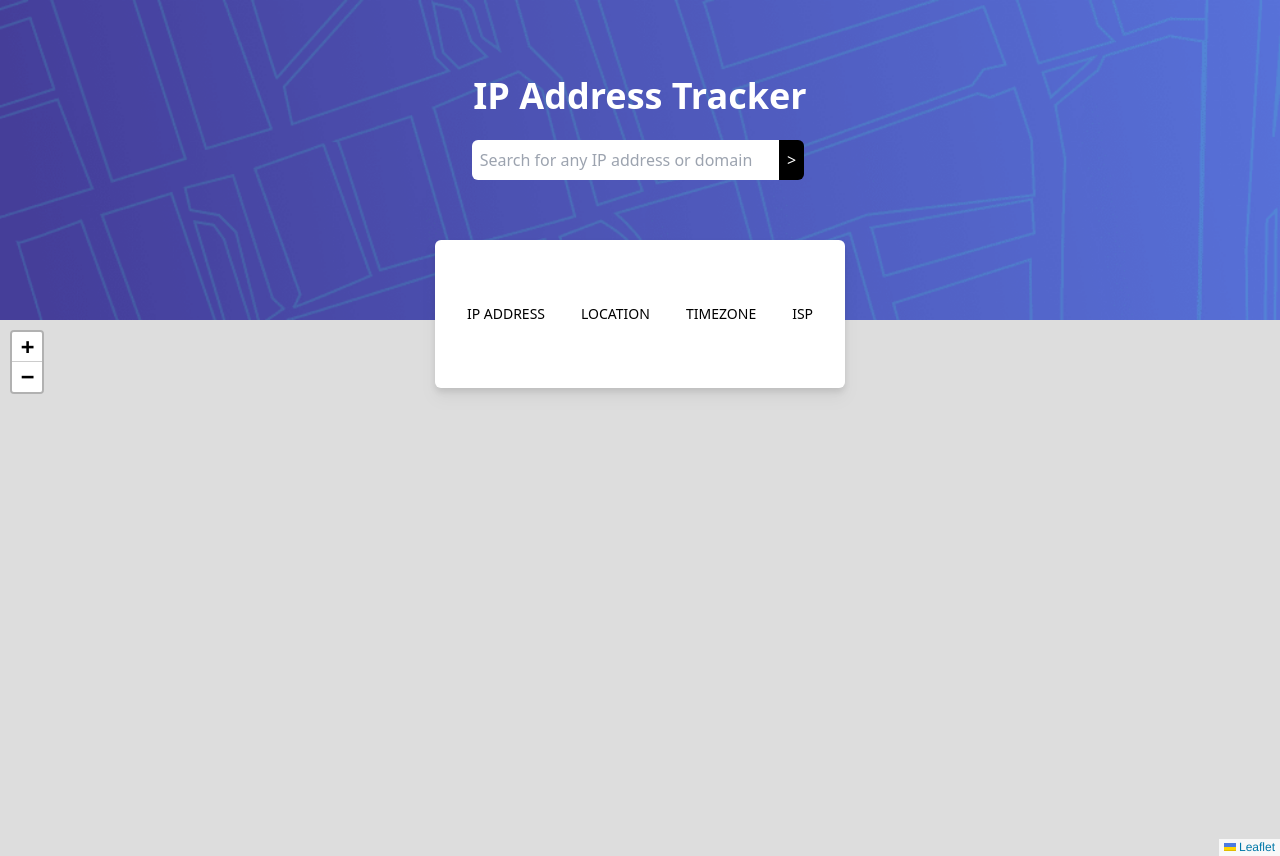
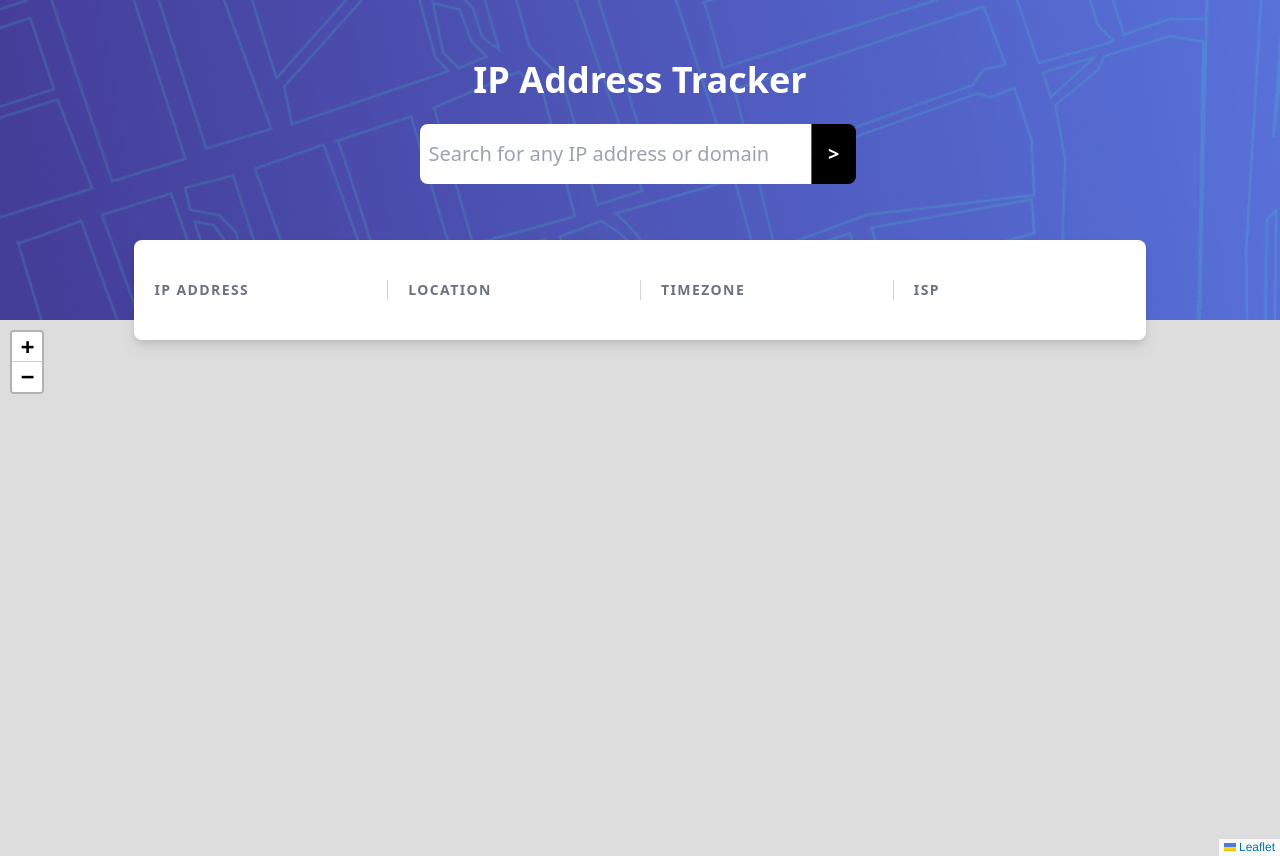
Before and after one commit to DavidSwanberg/ip-address-tracker, a website built with Vite: page index.html in a window 1280 px wide. Built offline with nearby package versions, Linux system fonts and the light colour scheme; no server answers.

Commit message:
[add] style revisions for desktop view

```diff
--- a/index.html
+++ b/index.html
@@ -4,7 +4,7 @@
   <meta charset="UTF-8">
   <meta name="viewport" content="width=device-width, initial-scale=1.0"> <!-- displays site properly based on user's device -->
 
-  <link rel="icon" type="image/png" sizes="32x32" href="./images/favicon-32x32.png">
+  <link rel="icon" type="image/png" sizes="32x32" href="/images/favicon-32x32.png">
 
   <link rel="stylesheet" href="https://unpkg.com/leaflet@1.7.1/dist/leaflet.css"
    integrity="sha512-xodZBNTC5n17Xt2atTPuE1HxjVMSvLVW9ocqUKLsCC5CXdbqCmblAshOMAS6/keqq/sMZMZ19scR4PsZChSR7A=="
@@ -13,33 +13,33 @@
   <title>Frontend Mentor | IP Address Tracker</title>
 </head>
 <body class="h-screen text-center">
-  <div class="relative pt-5 bg-cover h-1/3 md:pt-16 md:h-80 bg-hero-pattern">
-    <h1 class="my-3 text-3xl font-bold text-white md:text-4xl">IP Address Tracker</h1>
-    <div class="flex">
-      <form class="justify-center p-0 m-auto sm:my-3 md:w-96" id="form">
-        <input type="text" placeholder="Search for any IP address or domain" id="input" class="w-4/5 p-2 m-0 rounded-l-md">
-        <input type="submit" value=">" class="p-2 m-0 text-white transform -translate-x-1 bg-black rounded-r-md hover:text-blue-500">
+  <div class="relative pt-5 bg-cover h-1/3 md:pt-12 md:h-80 bg-hero-pattern">
+    <h1 class="my-3 mb-12 text-3xl font-bold text-white md:mb-3 md:text-4xl">IP Address Tracker</h1>
+    <div class="flex justify-center">
+      <form class="w-11/12 p-0 px-3 text-xl sm:my-3 md:w-2/5" id="form">
+        <input type="text" placeholder="Search for any IP address or domain" id="input" class="w-4/5 px-2 py-4 m-0 rounded-l-lg">
+        <input type="submit" value=">" class="px-4 py-4 m-0 font-bold text-white transform -translate-x-1 bg-black rounded-r-lg hover:bg-gray-700">
       </form>
     </div>
   </div>
 
   <div class="absolute z-10 flex w-full px-2 -mt-20">
-    <div class="self-center w-5/6 px-8 py-5 mx-auto bg-white rounded-md md:w-max sm:py-10 md:py-16 md:flex md:space-x-9 drop-shadow-lg">
-      <div>
-        <div class="text-sm uppercase">IP Address</div>
-        <div class="text-xl font-bold" id="ip-address"></div>
+    <div class="w-5/6 px-5 py-5 mx-auto space-y-6 break-words bg-white divide-gray-300 rounded-lg lg:px-0 lg:space-y-0 lg:text-left lg:divide-x md:w-1/2 lg:w-4/5 sm:py-10 lg:py-10 lg:flex drop-shadow-lg">
+      <div class="lg:w-1/4 lg:px-5">
+        <div class="text-sm font-semibold tracking-widest text-gray-500 uppercase">IP Address</div>
+        <div class="text-xl font-bold md:text-2xl" id="ip-address"></div>
       </div>
-      <div>
-        <div class="text-sm uppercase">Location</div>
-        <div class="text-xl font-bold" id="location"></div>
+      <div class="lg:w-1/4 lg:px-5">
+        <div class="text-sm font-semibold tracking-widest text-gray-500 uppercase">Location</div>
+        <div class="text-xl font-bold md:text-2xl" id="location"></div>
       </div>
-      <div>
-        <div class="text-sm uppercase">Timezone</div>
-        <div class="text-xl font-bold" id="timezone"></div>
+      <div class="lg:w-1/4 lg:px-5">
+        <div class="text-sm font-semibold tracking-widest text-gray-500 uppercase">Timezone</div>
+        <div class="text-xl font-bold md:text-2xl" id="timezone"></div>
       </div>
-      <div>
-        <div class="text-sm uppercase">ISP</div>
-        <div class="text-xl font-bold" id="isp"></div>
+      <div class="lg:w-1/4 lg:px-5">
+        <div class="text-sm font-semibold tracking-widest text-gray-500 uppercase">ISP</div>
+        <div class="text-xl font-bold md:text-2xl" id="isp"></div>
       </div>
     </div>
   </div>
```
